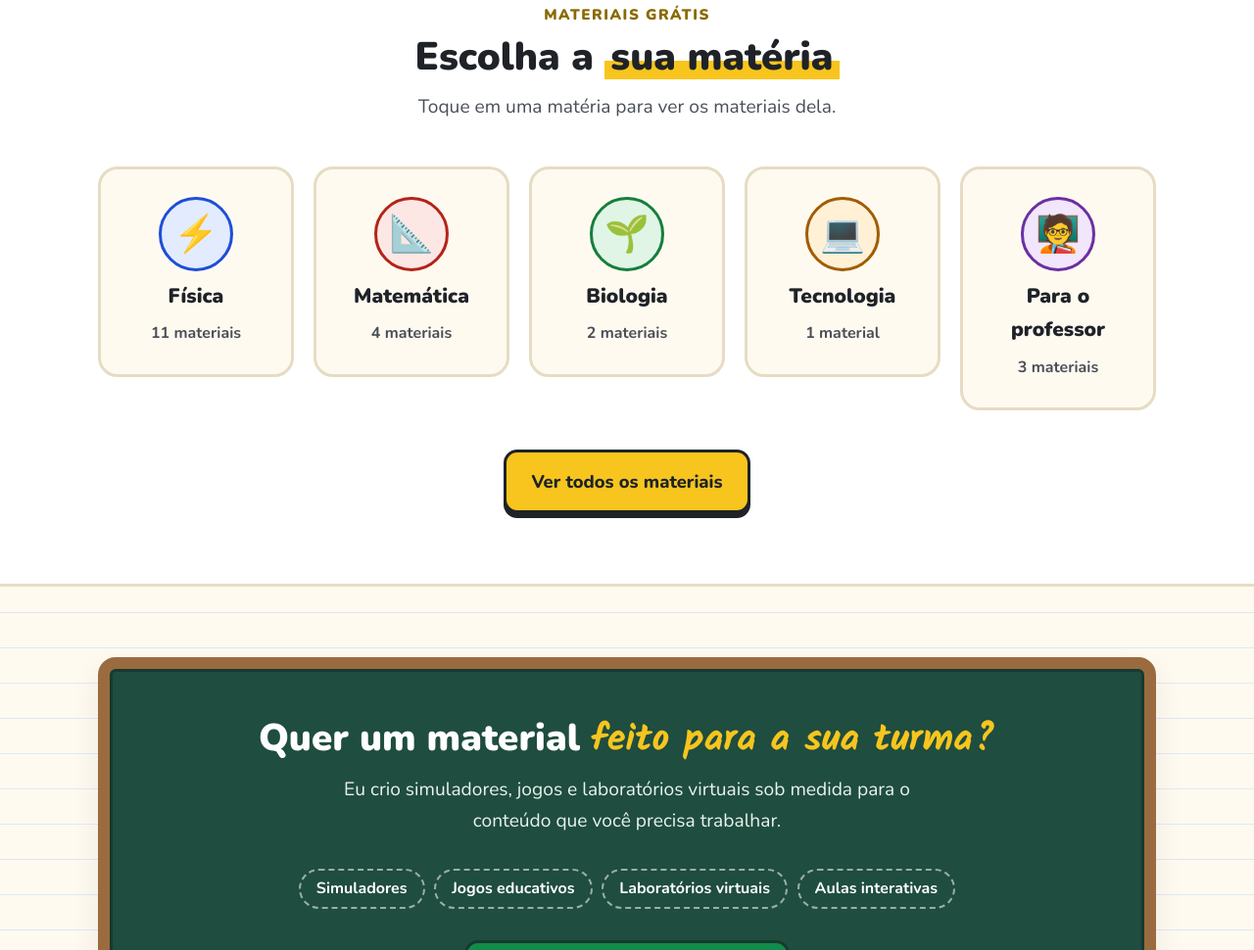
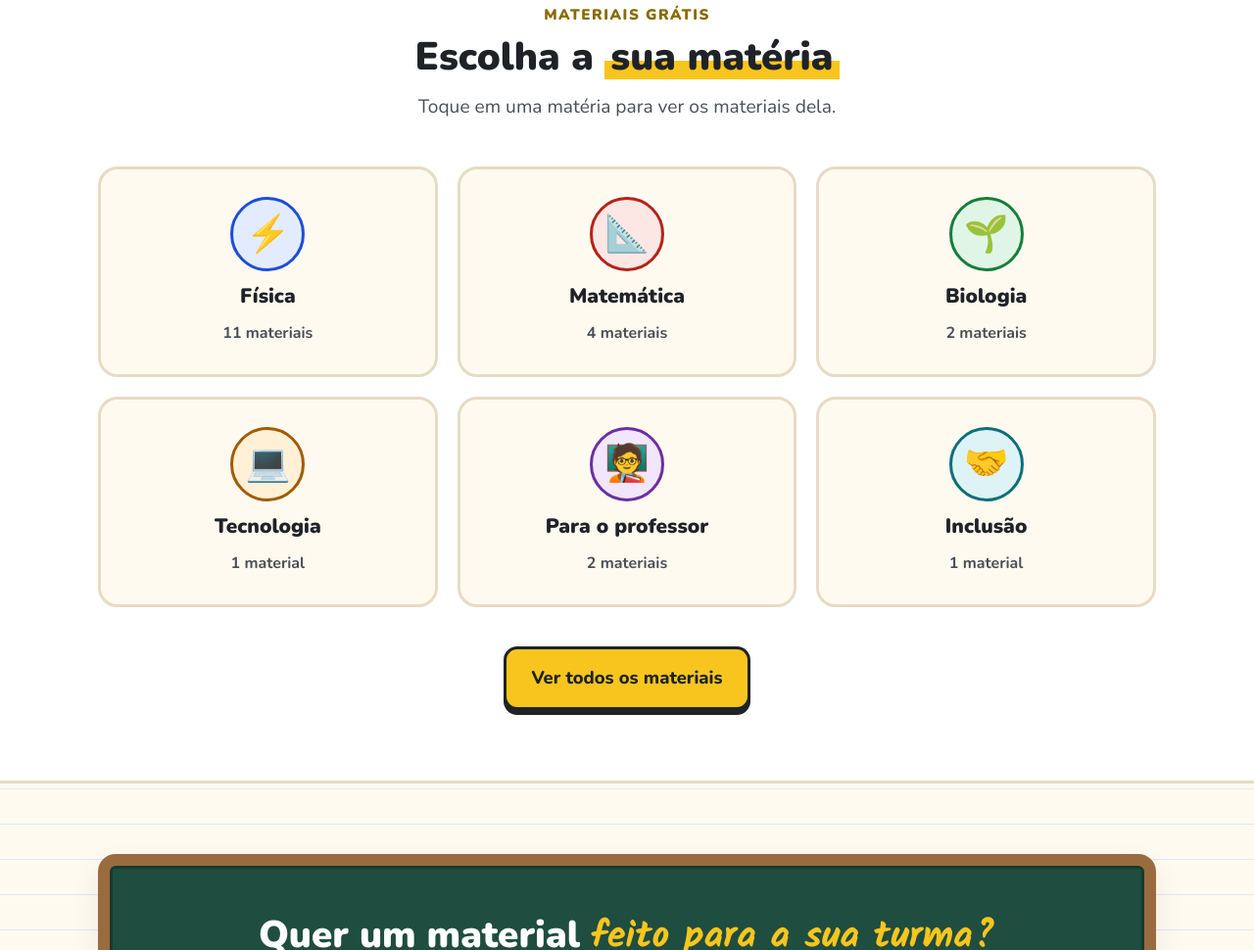
Before and after one commit to Experimentajoao/experimentajoao, a plain HTML site: page index.html in a window 1280 px wide. Shown: the part 2182-3152 px from the top of the page at 98% size. Drawn offline with nearby package versions, Linux system fonts and the light colour scheme.

Commit message:
Cria a área Inclusão e move o Rede Treino para ela
Co-Authored-By: Claude Opus 5.5 <noreply@anthropic.com>
Claude-Session: https://claude.ai/code/session_017pfXphrFVugqZZSBUjt1V1

```diff
--- a/index.html
+++ b/index.html
@@ -212,7 +212,7 @@
     /* ===== MATÉRIAS ===== */
     .bloco-materias { background: var(--branco); border-top: 3px solid var(--borda); border-bottom: 3px solid var(--borda); }
     .materias {
-      display: grid; grid-template-columns: repeat(5, 1fr); gap: 1.25rem; list-style: none;
+      display: grid; grid-template-columns: repeat(3, 1fr); gap: 1.25rem; list-style: none;
     }
     .materia {
       display: flex; flex-direction: column; align-items: center; text-align: center; gap: 0.5rem;
@@ -234,6 +234,7 @@
     .m-biologia { --cor: #157f3b; --fundo: #e1f5e7; }
     .m-tecnologia { --cor: #a15c00; --fundo: #fff0d6; }
     .m-professor { --cor: #6b2fa3; --fundo: #f1e6fb; }
+    .m-inclusao { --cor: #0f6e7a; --fundo: #ddf3f5; }
 
     /* ===== NOVIDADES ===== */
     .bloco-novidades { padding-top: 0; }
@@ -312,7 +313,6 @@
       .abertura-grid { grid-template-columns: 1fr; }
       .desenho-quadro { max-width: 380px; }
       .materias { grid-template-columns: repeat(2, 1fr); }
-      .materias li:last-child { grid-column: 1 / -1; }
     }
     @media (max-width: 760px) {
       .passos { grid-template-columns: 1fr; gap: 3rem; }
@@ -548,6 +548,13 @@
               <small data-conta="professor">&nbsp;</small>
             </a>
           </li>
+          <li>
+            <a class="materia m-inclusao" href="catalogo.html?materia=inclusao">
+              <span class="bolinha" aria-hidden="true">🤝</span>
+              <strong>Inclusão</strong>
+              <small data-conta="inclusao">&nbsp;</small>
+            </a>
+          </li>
         </ul>
 
         <div class="centro">
--- a/materiais.js
+++ b/materiais.js
@@ -1,7 +1,7 @@
 // ===== LISTA DE MATERIAIS DO EXPERIMENTA JOÃO =====
 // Esta lista alimenta o catálogo e os números da página inicial.
 // Para adicionar um material novo, copie um bloco { ... } e mude os textos.
-// materia: fisica, matematica, biologia, tecnologia ou professor
+// materia: fisica, matematica, biologia, tecnologia, professor ou inclusao
 // novo: true mostra a etiqueta "Novo" e coloca o material no começo da lista.
 
 var MATERIAIS = [
@@ -182,10 +182,10 @@ var MATERIAIS = [
   },
   {
     titulo: "Rede Treino",
-    materia: "professor",
-    tipo: "Educação inclusiva",
+    materia: "inclusao",
+    tipo: "Para alunos com laudo · AEE",
     icone: "🤝",
-    descricao: "Um Instagram e um WhatsApp de mentira, seguros, para ensinar o uso das redes sociais a alunos com deficiência intelectual.",
+    descricao: "Um Instagram e um WhatsApp de mentira, seguros, para ensinar o uso das redes sociais a alunos com deficiência intelectual. Tem painel para o professor ou mediador acompanhar.",
     link: "https://experimentajoao.github.io/Redeapae/"
   }
 ];
@@ -195,5 +195,6 @@ var NOMES_MATERIAS = {
   matematica: "Matemática",
   biologia: "Biologia",
   tecnologia: "Tecnologia",
-  professor: "Para o professor"
+  professor: "Para o professor",
+  inclusao: "Inclusão"
 };
```
Also changed, not shown: catalogo.html (+2 -0 lines).
